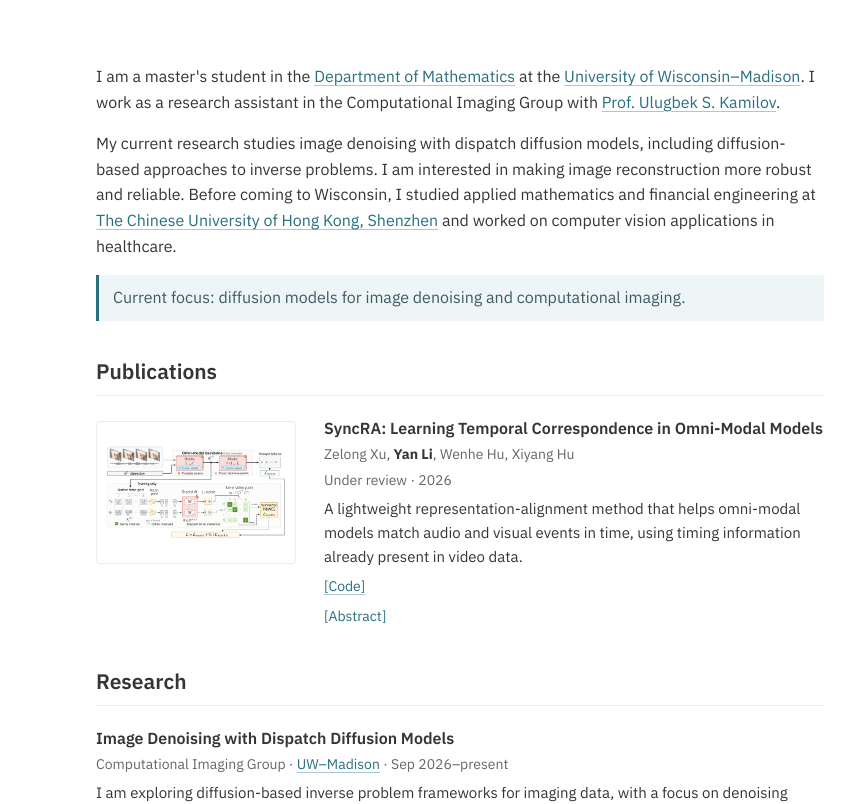
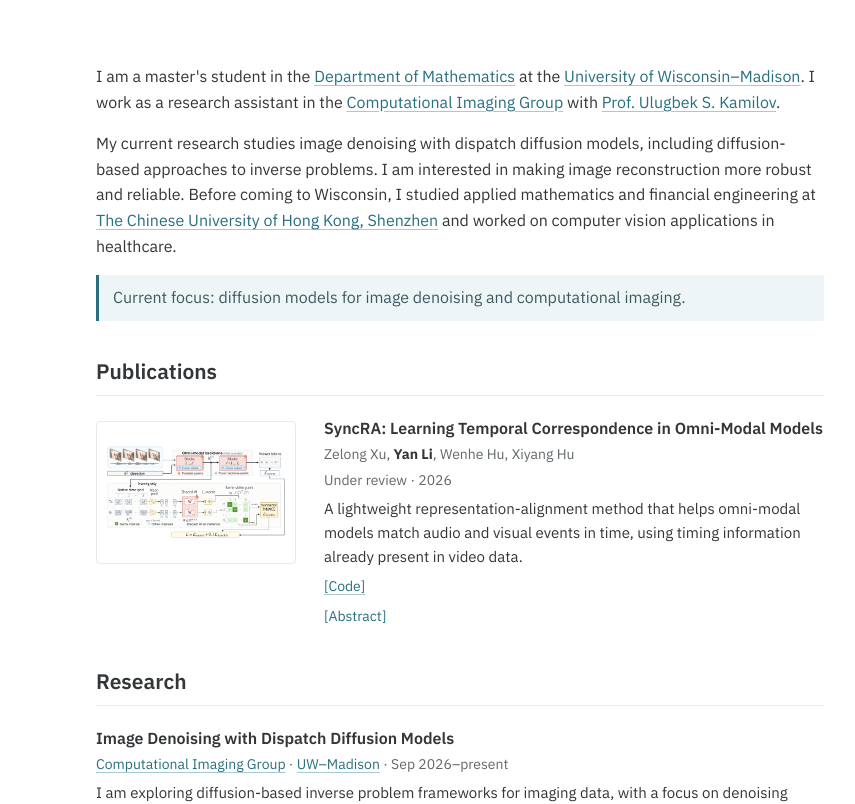
Before and after one commit to YanLiLydia/YanLiLydia.github.io, a plain HTML site: page index.html in a window 1280 px wide. Shown: the top 804 px of the page, 306-1161 px from the left. Drawn offline with Linux system fonts and the light colour scheme.

Commit message:
Link Computational Imaging Group website

```diff
--- a/index.html
+++ b/index.html
@@ -119,7 +119,7 @@
 
     <main id="main" tabindex="-1">
       <section class="intro" aria-label="About Yan Li">
-        <p>I am a master's student in the <a href="https://math.wisc.edu/">Department of Mathematics</a> at the <a href="https://www.wisc.edu/">University of Wisconsin–Madison</a>. I work as a research assistant in the Computational Imaging Group with <a href="https://engineering.wisc.edu/directory/profile/ulugbek-kamilov/">Prof. Ulugbek S. Kamilov</a>.</p>
+        <p>I am a master's student in the <a href="https://math.wisc.edu/">Department of Mathematics</a> at the <a href="https://www.wisc.edu/">University of Wisconsin–Madison</a>. I work as a research assistant in the <a href="https://cig.ece.wisc.edu">Computational Imaging Group</a> with <a href="https://engineering.wisc.edu/directory/profile/ulugbek-kamilov/">Prof. Ulugbek S. Kamilov</a>.</p>
         <p>My current research studies image denoising with dispatch diffusion models, including diffusion-based approaches to inverse problems. I am interested in making image reconstruction more robust and reliable. Before coming to Wisconsin, I studied applied mathematics and financial engineering at <a href="https://www.cuhk.edu.cn/en">The Chinese University of Hong Kong, Shenzhen</a> and worked on computer vision applications in healthcare.</p>
         <p class="current-focus">Current focus: diffusion models for image denoising and computational imaging.</p>
       </section>
@@ -151,7 +151,7 @@
         <div class="entry-list">
           <article class="entry">
             <h3 class="entry-title">Image Denoising with Dispatch Diffusion Models</h3>
-            <p class="entry-meta">Computational Imaging Group · <a href="https://www.wisc.edu/">UW–Madison</a> · Sep 2026–present</p>
+            <p class="entry-meta"><a href="https://cig.ece.wisc.edu">Computational Imaging Group</a> · <a href="https://www.wisc.edu/">UW–Madison</a> · Sep 2026–present</p>
             <p class="entry-description">I am exploring diffusion-based inverse problem frameworks for imaging data, with a focus on denoising robustness and reconstruction quality.</p>
             <p class="entry-detail">Advisor: <a href="https://engineering.wisc.edu/directory/profile/ulugbek-kamilov/">Prof. Ulugbek S. Kamilov</a></p>
           </article>
```
